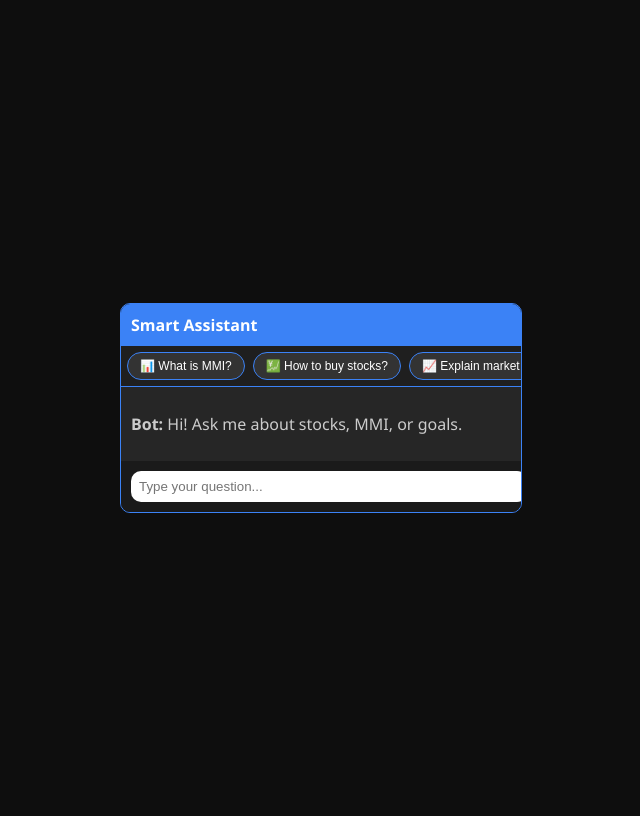
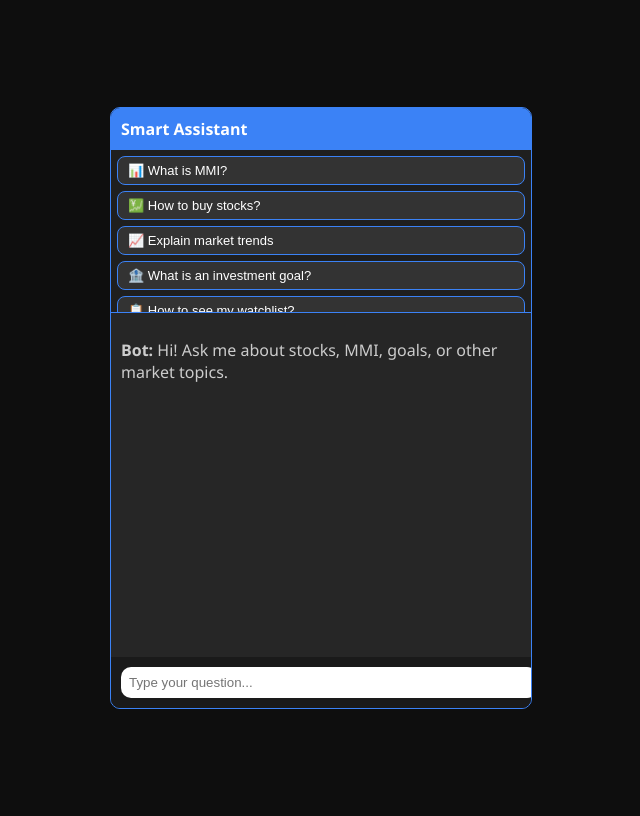
Before and after one commit to nbhavani1331/SS, a website: page public/smart-assistant.html in a window 1280 px wide. Shown: the whole page, without its empty margins (319-959 px from the left). Drawn offline with Linux system fonts and the light colour scheme.

Commit message:
updated smart assistant

```diff
--- a/public/smart-assistant.html
+++ b/public/smart-assistant.html
@@ -14,7 +14,8 @@
     height: 100vh;
   }
   .chat-box {
-    width: 400px;
+    width: 420px;
+    height: 600px;
     background: #1f1f1f;
     border: 1px solid #3b82f6;
     border-radius: 10px;
@@ -29,21 +30,29 @@
   }
   .chat-suggestions {
     display: flex;
-    overflow-x: auto;
+    flex-direction: column;
+    overflow-y: auto;
     padding: 6px;
-    gap: 8px;
+    gap: 6px;
     background: #1f1f1f;
     border-bottom: 1px solid #3b82f6;
+    max-height: 150px; /* vertical scroll area */
   }
   .chat-suggestions button {
     flex: 0 0 auto;
     background: #333;
     border: 1px solid #3b82f6;
-    border-radius: 20px;
-    padding: 6px 12px;
+    border-radius: 8px;
+    padding: 6px 10px;
     color: #fff;
     cursor: pointer;
-    font-size: 12px;
+    font-size: 13px;
+    text-align: left;
+    transition: background 0.2s;
+  }
+  .chat-suggestions button:hover {
+    background: #3b82f6;
+    color: #fff;
   }
   .chat-body {
     flex: 1;
@@ -68,31 +77,56 @@
 
 <div class="chat-box">
   <div class="chat-header">Smart Assistant</div>
-  <div class="chat-suggestions" id="suggestions">
-    <button>📊 What is MMI?</button>
-    <button>💹 How to buy stocks?</button>
-    <button>📈 Explain market trends</button>
-    <button>🏦 What is an investment goal?</button>
-    <button>📋 How to see my watchlist?</button>
-    <button>💰 Tips for beginners</button>
+
+  <!-- Suggestions list -->
+  <div class="chat-suggestions" id="suggestions"></div>
+
+  <!-- Chat body -->
+  <div class="chat-body" id="chatBody">
+    <p><strong>Bot:</strong> Hi! Ask me about stocks, MMI, goals, or other market topics.</p>
   </div>
-  <div class="chat-body" id="chatBody">
-    <p><strong>Bot:</strong> Hi! Ask me about stocks, MMI, or goals.</p>
-  </div>
+
+  <!-- Input box -->
   <div class="chat-input">
     <input type="text" id="userInput" placeholder="Type your question..." onkeydown="handleKey(event)">
   </div>
 </div>
 
 <script>
-  const suggestions = document.getElementById('suggestions');
   const chatBody = document.getElementById('chatBody');
   const userInput = document.getElementById('userInput');
+  const suggestionsDiv = document.getElementById('suggestions');
 
-  suggestions.addEventListener('click', (e) => {
-    if (e.target.tagName === 'BUTTON') {
-      askBot(e.target.innerText);
-    }
+  // Expanded Q&A list
+  const qaList = [
+    { q: "📊 What is MMI?", a: "📊 The Market Mood Index shows the current market sentiment, ranging from extreme fear to extreme greed." },
+    { q: "💹 How to buy stocks?", a: "💹 Use the Buy section in the app, select your stock, enter quantity, and confirm your purchase." },
+    { q: "📈 Explain market trends", a: "📈 Market trends represent the general direction of stock prices over a period — uptrend, downtrend, or sideways." },
+    { q: "🏦 What is an investment goal?", a: "🏦 An investment goal is a target you set for your investments, like retirement, buying a house, or short-term gains." },
+    { q: "📋 How to see my watchlist?", a: "📋 Your watchlist is on the main dashboard, showing stocks you track without owning." },
+    { q: "💰 Tips for beginners", a: "💰 Start with small investments, diversify, research before buying, and focus on long-term growth." },
+    { q: "📉 What is a bear market?", a: "📉 A bear market is when stock prices fall by 20% or more over a sustained period." },
+    { q: "🐂 What is a bull market?", a: "🐂 A bull market is when stock prices rise consistently over time, showing investor confidence." },
+    { q: "📆 What is day trading?", a: "📆 Day trading involves buying and selling stocks within the same trading day." },
+    { q: "📊 What is diversification?", a: "📊 Diversification means spreading investments across different sectors to reduce risk." },
+    { q: "💵 What are dividends?", a: "💵 Dividends are payments made by a company to its shareholders, usually from profits." },
+    { q: "📈 What is market capitalization?", a: "📈 Market capitalization is the total value of a company's shares, calculated as share price × total shares." },
+    { q: "📉 What is P/E ratio?", a: "📉 The Price-to-Earnings ratio compares a company’s share price to its earnings per share." },
+    { q: "🛡️ What is risk tolerance?", a: "🛡️ Risk tolerance is how much volatility and potential loss you can handle in your investments." },
+    { q: "💹 What is a stock symbol?", a: "💹 A stock symbol is a unique abbreviation used to identify publicly traded companies." },
+    { q: "🔍 How to research a stock?", a: "🔍 Look at company financials, sector performance, P/E ratio, news, and analyst ratings." },
+    { q: "📜 What is an IPO?", a: "📜 An Initial Public Offering is when a company first sells shares to the public." },
+    { q: "📊 What is technical analysis?", a: "📊 Technical analysis studies past price movements and trading volumes to predict future price action." },
+    { q: "💼 What is a portfolio?", a: "💼 A portfolio is the collection of all your investments, including stocks, bonds, and cash." },
+    { q: "⚖️ What is asset allocation?", a: "⚖️ Asset allocation is dividing your investments across asset classes like stocks, bonds, and real estate." }
+  ];
+
+  // Load questions vertically
+  qaList.forEach(item => {
+    const btn = document.createElement('button');
+    btn.textContent = item.q;
+    btn.addEventListener('click', () => askBot(item.q));
+    suggestionsDiv.appendChild(btn);
   });
 
   function handleKey(e) {
@@ -106,7 +140,7 @@
 
   function askBot(msg) {
     chatBody.innerHTML += `<p><strong>You:</strong> ${msg}</p>`;
-    let reply = getBotReply(msg);
+    const reply = getBotReply(msg);
     chatBody.innerHTML += `<p><strong>Bot:</strong> ${reply}</p>`;
     chatBody.scrollTop = chatBody.scrollHeight;
     speakText(reply);
@@ -114,12 +148,8 @@
 
   function getBotReply(message) {
     const lower = message.toLowerCase();
-    if (lower.includes('mmi')) return '📊 MMI shows the current market sentiment.';
-    if (lower.includes('goal')) return '🏦 An investment goal helps you plan long term.';
-    if (lower.includes('stock')) return '💹 You can search stocks under the Buy section.';
-    if (lower.includes('watchlist')) return '📋 Your Watchlist is available on the main page.';
-    if (lower.includes('trend')) return '📈 Market trends indicate the general market direction.';
-    return '🤔 Sorry, I am still learning and don’t have an answer for that.';
+    const found = qaList.find(item => item.q.toLowerCase().includes(lower) || lower.includes(item.q.toLowerCase().split(' ')[1]));
+    return found ? found.a : '🤔 Sorry, I am still learning and don’t have an answer for that.';
   }
 
   function speakText(text) {
```
